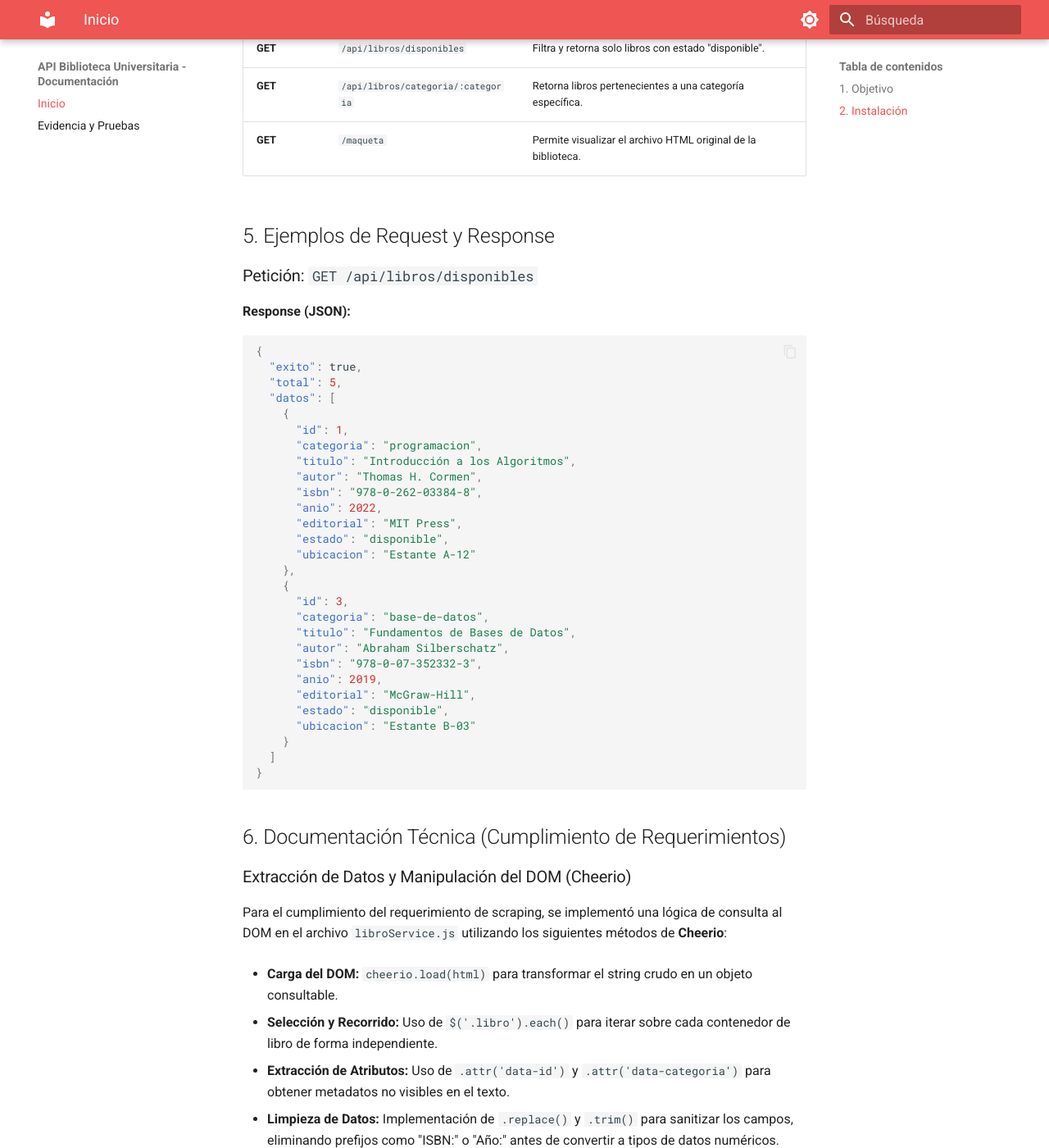
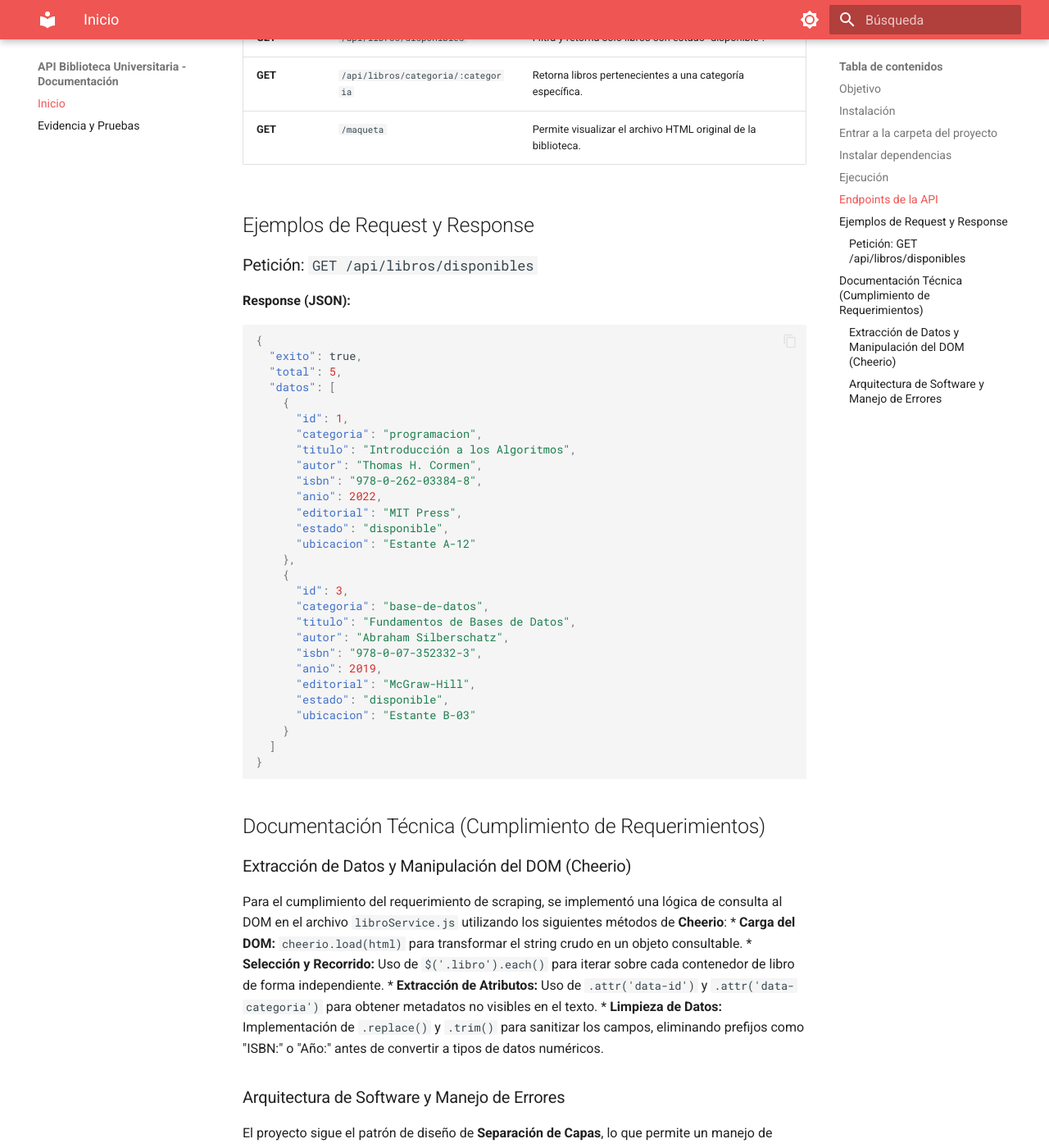
Before and after one commit to GGallegosO/actividad_2_6_cheerio, an MkDocs documentation site: the page built from docs/index.md, in a window 1280 px wide and 1400 px high, scrolled down 1308 px. Shown: the whole window at 82% size. Built offline with MkDocs 1.6.1 and Material for MkDocs 9.7.7, drawn with Linux system fonts in a browser that asks for light colours; some of the changed text lies outside the part shown.

Commit message:
Documentación

````diff
--- a/docs/index.md
+++ b/docs/index.md
@@ -2,10 +2,10 @@
 
 Este proyecto consiste en el desarrollo de un servicio de extracción de datos (Web Scraping) que transforma un catálogo de libros legacy en formato HTML en una API REST estructurada utilizando **Node.js**, **Express** y **Cheerio**.
 
-## 1. Objetivo
+## Objetivo
 El objetivo principal es demostrar la capacidad de procesar información no estructurada desde el servidor, aplicando una arquitectura de software organizada por capas (Rutas, Controladores y Servicios) para garantizar la escalabilidad y el mantenimiento del código.
 
-## 2. Instalación
+## Instalación
 
 Para replicar este entorno en un laboratorio local o servidor Linux, siga estos pasos:
 
@@ -13,17 +13,17 @@ Para replicar este entorno en un laboratorio local o servidor Linux, siga estos
 # 1. Clonar el repositorio
 git clone https://github.com/GGallegosO/actividad_2_6_cheerio.git
 ```
-# 2. Entrar a la carpeta del proyecto
+## Entrar a la carpeta del proyecto
 ```bash
 cd actividad_2_6_cheerio
 ```
-# 3. Instalar dependencias
+## Instalar dependencias
 ```bash
 # Nota: El proyecto incluye un 'override' en package.json para asegurar
 # la compatibilidad de la librería 'undici' con versiones de Node.js 18+.
 npm install
 ```
-## 3. Ejecución
+## Ejecución
 Para iniciar el servicio en el puerto 3000:
 ```bash
 # Iniciar servidor
@@ -39,7 +39,7 @@ El servidor desplegará una consola con los enlaces directos para las pruebas.
 | **GET** | `/api/libros/categoria/:categoria` | Retorna libros pertenecientes a una categoría específica. |
 | **GET** | `/maqueta` | Permite visualizar el archivo HTML original de la biblioteca. |
 
-## 5. Ejemplos de Request y Response
+## Ejemplos de Request y Response
 
 ### Petición: `GET /api/libros/disponibles`
 
@@ -74,17 +74,13 @@ El servidor desplegará una consola con los enlaces directos para las pruebas.
   ]
 }
 ```
-## 6. Documentación Técnica (Cumplimiento de Requerimientos)
+## Documentación Técnica (Cumplimiento de Requerimientos)
 
 ### Extracción de Datos y Manipulación del DOM (Cheerio)
 Para el cumplimiento del requerimiento de scraping, se implementó una lógica de consulta al DOM en el archivo `libroService.js` utilizando los siguientes métodos de **Cheerio**:
-
 * **Carga del DOM:** `cheerio.load(html)` para transformar el string crudo en un objeto consultable.
-
 * **Selección y Recorrido:** Uso de `$('.libro').each()` para iterar sobre cada contenedor de libro de forma independiente.
-
 * **Extracción de Atributos:** Uso de `.attr('data-id')` y `.attr('data-categoria')` para obtener metadatos no visibles en el texto.
-
 * **Limpieza de Datos:** Implementación de `.replace()` y `.trim()` para sanitizar los campos, eliminando prefijos como "ISBN:" o "Año:" antes de convertir a tipos de datos numéricos.
 
 ### Arquitectura de Software y Manejo de Errores
````
Also changed, not shown: other parts of docs/index.md (+1 -1 lines).
